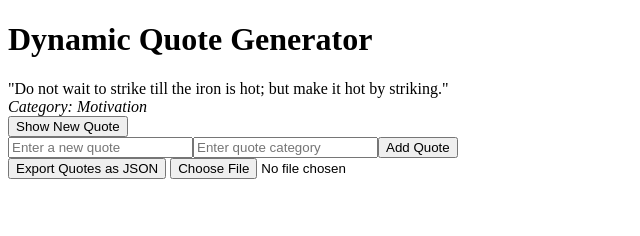
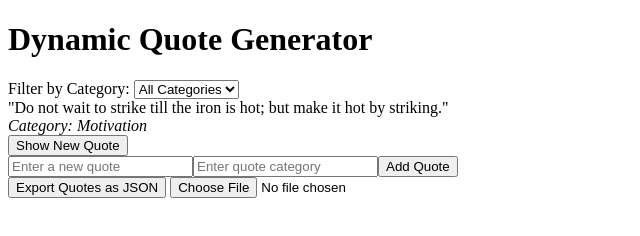
Before and after one commit to Sheillah-Timi/alx_fe_javascript, a plain HTML site: page dom-manipulation/index.html in a window 1280 px wide. Both pictures are taken after a click on the button "Show New Quote". Shown: the whole page, without its empty margins (0-640 px from the left). Drawn offline with Linux system fonts and the light colour scheme.

Commit message:
Add dynamic category filtering to Dynamic Quote Generator

```diff
--- a/dom-manipulation/index.html
+++ b/dom-manipulation/index.html
@@ -7,6 +7,12 @@
 </head>
 <body>
   <h1>Dynamic Quote Generator</h1>
+
+  <!-- Category Filter -->
+  <label for="categoryFilter">Filter by Category:</label>
+  <select id="categoryFilter" onchange="filterQuotes()">
+    <option value="all">All Categories</option>
+  </select>
 
   <!-- Display area for quotes -->
   <div id="quoteDisplay"></div>
--- a/dom-manipulation/script.js
+++ b/dom-manipulation/script.js
@@ -10,10 +10,16 @@ function saveQuotes() {
   localStorage.setItem("quotes", JSON.stringify(quotes));
 }
 
-// Function to display a random quote
+// Function to display a quote (filtered or random)
 function showRandomQuote() {
-  let randomIndex = Math.floor(Math.random() * quotes.length);
-  let quote = quotes[randomIndex];
+  const filter = document.getElementById("categoryFilter").value;
+  const filteredQuotes = filter === "all" ? quotes : quotes.filter(q => q.category === filter);
+  if (filteredQuotes.length === 0) {
+    document.getElementById("quoteDisplay").innerHTML = "No quotes available for this category.";
+    return;
+  }
+  const randomIndex = Math.floor(Math.random() * filteredQuotes.length);
+  const quote = filteredQuotes[randomIndex];
   document.getElementById("quoteDisplay").innerHTML =
     `"${quote.text}" <br><em>Category: ${quote.category}</em>`;
 
@@ -29,6 +35,7 @@ function addQuote() {
   if (newText && newCategory) {
     quotes.push({ text: newText, category: newCategory });
     saveQuotes(); // persist to local storage
+    populateCategories(); // update category dropdown
     showRandomQuote(); // display immediately
     document.getElementById("newQuoteText").value = "";
     document.getElementById("newQuoteCategory").value = "";
@@ -60,6 +67,33 @@ function createAddQuoteForm() {
   container.appendChild(addButton);
 }
 
+// Populate unique categories in the dropdown
+function populateCategories() {
+  const select = document.getElementById("categoryFilter");
+  const lastSelected = localStorage.getItem("lastCategory") || "all";
+
+  // Clear all except "all"
+  select.innerHTML = '<option value="all">All Categories</option>';
+
+  const uniqueCategories = [...new Set(quotes.map(q => q.category))];
+  uniqueCategories.forEach(cat => {
+    const option = document.createElement("option");
+    option.value = cat;
+    option.textContent = cat;
+    select.appendChild(option);
+  });
+
+  // Restore last selected filter
+  select.value = lastSelected;
+}
+
+// Filter quotes based on selected category
+function filterQuotes() {
+  const selectedCategory = document.getElementById("categoryFilter").value;
+  localStorage.setItem("lastCategory", selectedCategory);
+  showRandomQuote();
+}
+
 // JSON Export function
 function exportToJsonFile() {
   const blob = new Blob([JSON.stringify(quotes, null, 2)], { type: "application/json" });
@@ -80,6 +114,7 @@ function importFromJsonFile(event) {
       if (Array.isArray(importedQuotes)) {
         quotes.push(...importedQuotes);
         saveQuotes();
+        populateCategories();
         alert("Quotes imported successfully!");
       } else {
         alert("Invalid JSON format.");
@@ -93,6 +128,7 @@ function importFromJsonFile(event) {
 
 // Initialize the app
 createAddQuoteForm();
+populateCategories();
 document.getElementById("newQuote").addEventListener("click", showRandomQuote);
 document.getElementById("exportJson").addEventListener("click", exportToJsonFile);
 document.getElementById("importFile").addEventListener("change", importFromJsonFile);
```
